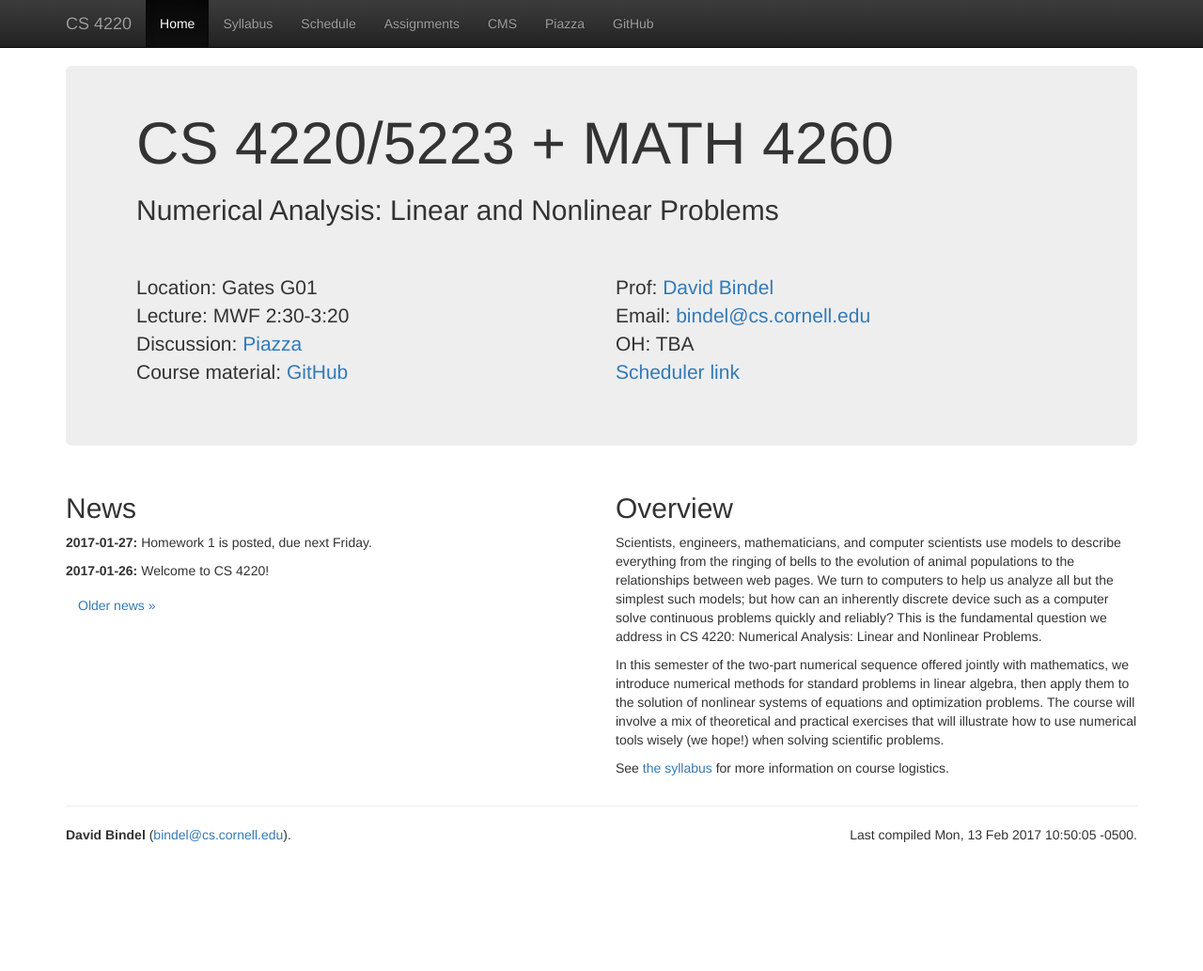
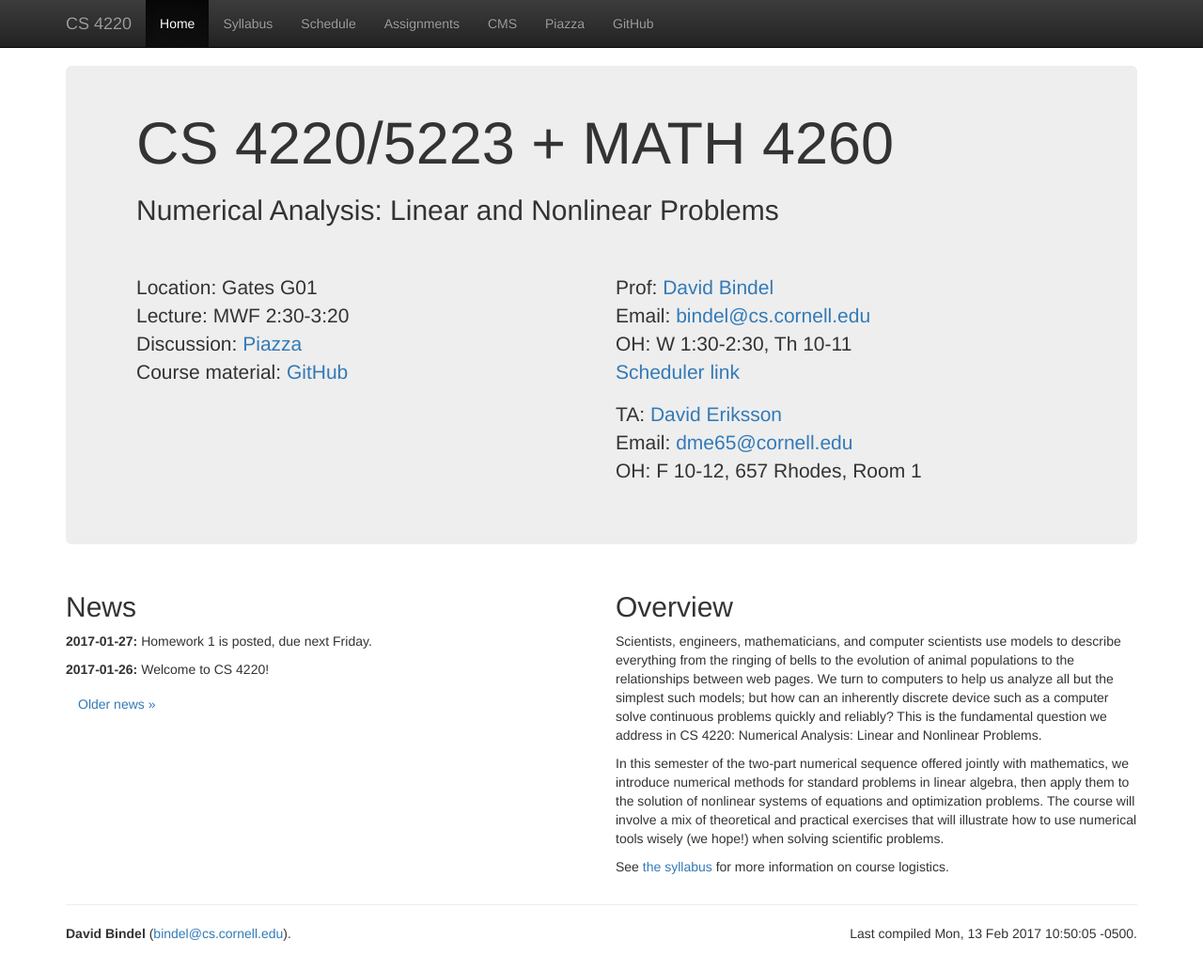
Before and after one commit to dbindel/cs4220-s17, a Jekyll site: the page built from web/index.html, in a window 1280 px wide and 1033 px high. Shown: the whole window at 94% size. Built offline with Jekyll 4.4.1, drawn with Linux system fonts in a browser that asks for light colours; nearby versions of some CDN libraries.

Commit message:
Correct OH on class home page.

```diff
--- a/web/_includes/cs4220_head.html
+++ b/web/_includes/cs4220_head.html
@@ -20,8 +20,13 @@
       <p>
         Prof: <a href="http://www.cs.cornell.edu/~bindel">David Bindel</a><br/>
         Email: <a href="mailto:bindel@cs.cornell.edu">bindel@cs.cornell.edu</a><br/>
-        OH: TBA<br/>
+        OH: W 1:30-2:30, Th 10-11<br/>
         <a href="http://www.meetme.so/DavidBindel">Scheduler link</a>
+      </p>
+      <p>
+        TA: <a href="https://people.cam.cornell.edu/~dme65/">David Eriksson</a><br/>
+        Email: <a href="mailto:dme65@cornell.edu">dme65@cornell.edu</a><br/>
+        OH: F 10-12, 657 Rhodes, Room 1
       </p>
     </div>
     </div>
```
